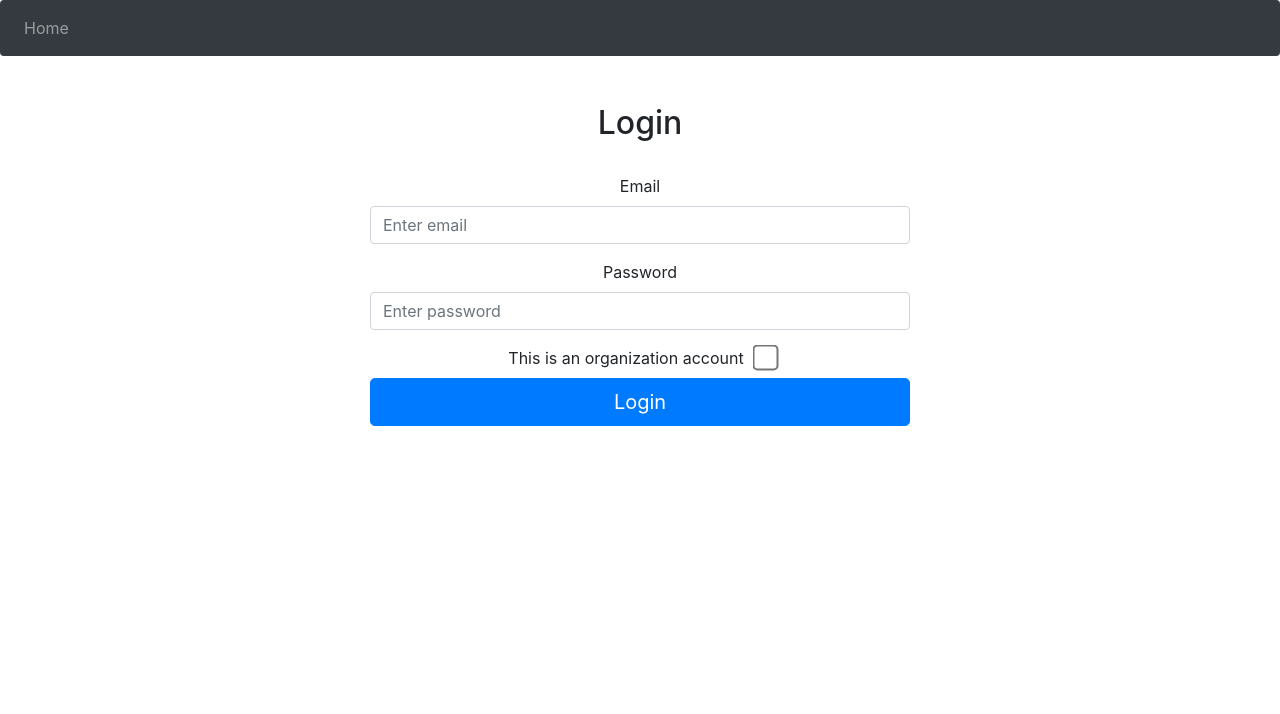
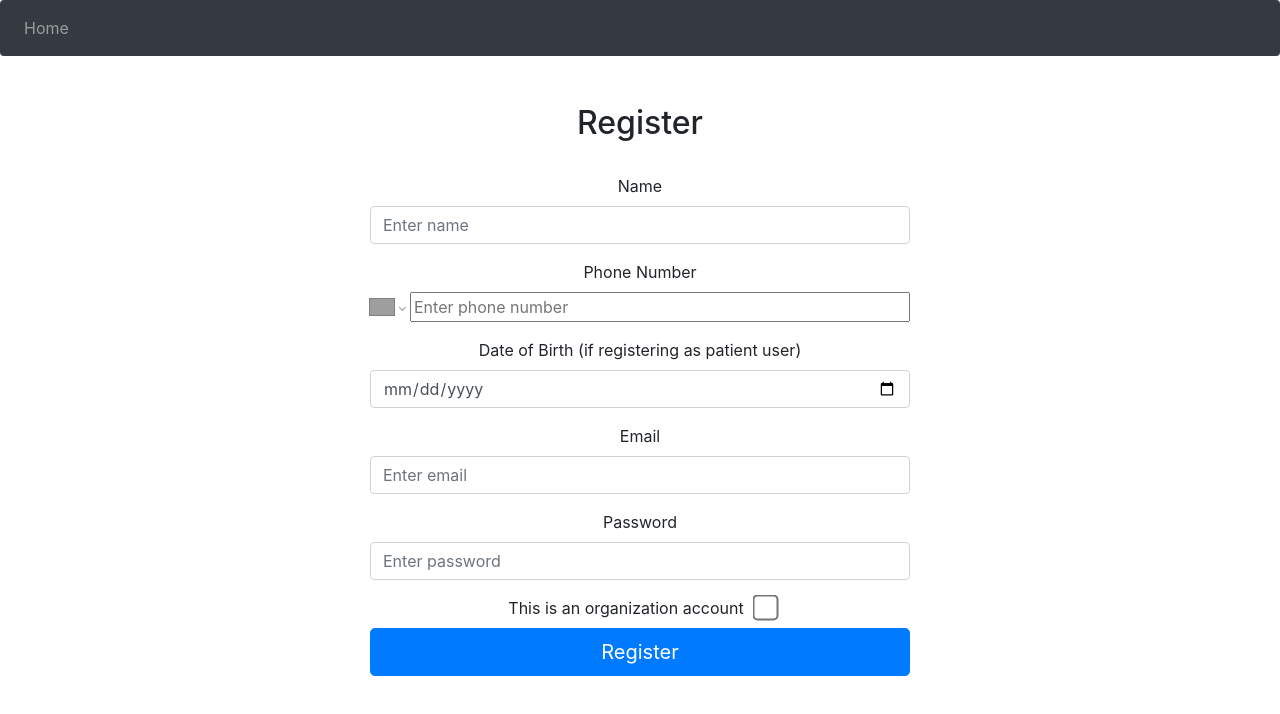
Before and after one commit to liangandrew/ClinicOrgranizer, a React (Create React App) app in the folder app/client/: page /register in a window 1280 px wide. Shown: the top 714 px of the page. Built offline with nearby package versions, Linux system fonts and the light colour scheme; no server answers; grey boxes are pictures that could not be loaded.

Commit message:
fixed typo when copy paste

```diff
--- a/app/client/src/App.js
+++ b/app/client/src/App.js
@@ -66,7 +66,7 @@ class App extends Component {
           <Navbar isAuthenticated={this.state.logged_in} logout={this.navbarLogout}/>
           <Route exact path="/" render={(props) => <Welcome {...props} isAuthenticated={this.state.logged_in}/>} />
           <Switch>
-            <Route exact path="/register" render={(props) => <Login {...props} isAuthenticated={this.state.logged_in}/>} />
+            <Route exact path="/register" render={(props) => <Register {...props} isAuthenticated={this.state.logged_in}/>} />
             <Route exact path="/login" render={(props) => <Login {...props} isAuthenticated={this.state.logged_in} appLogin={this.handleLogin}/>}  />
             <Route exact path="/profile" render={(props) => <Profile {...props} isAuthenticated={this.state.logged_in}/>} />
             <Route path="/:any" component={Welcome}/>
```
